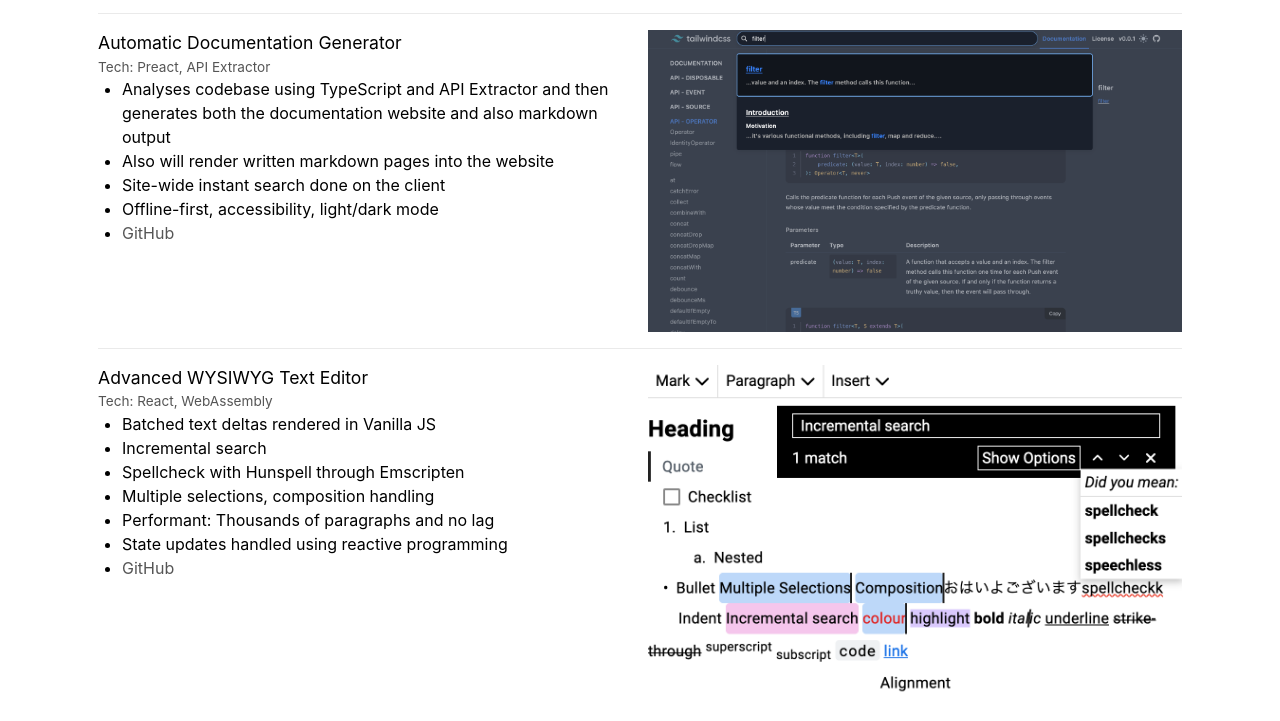
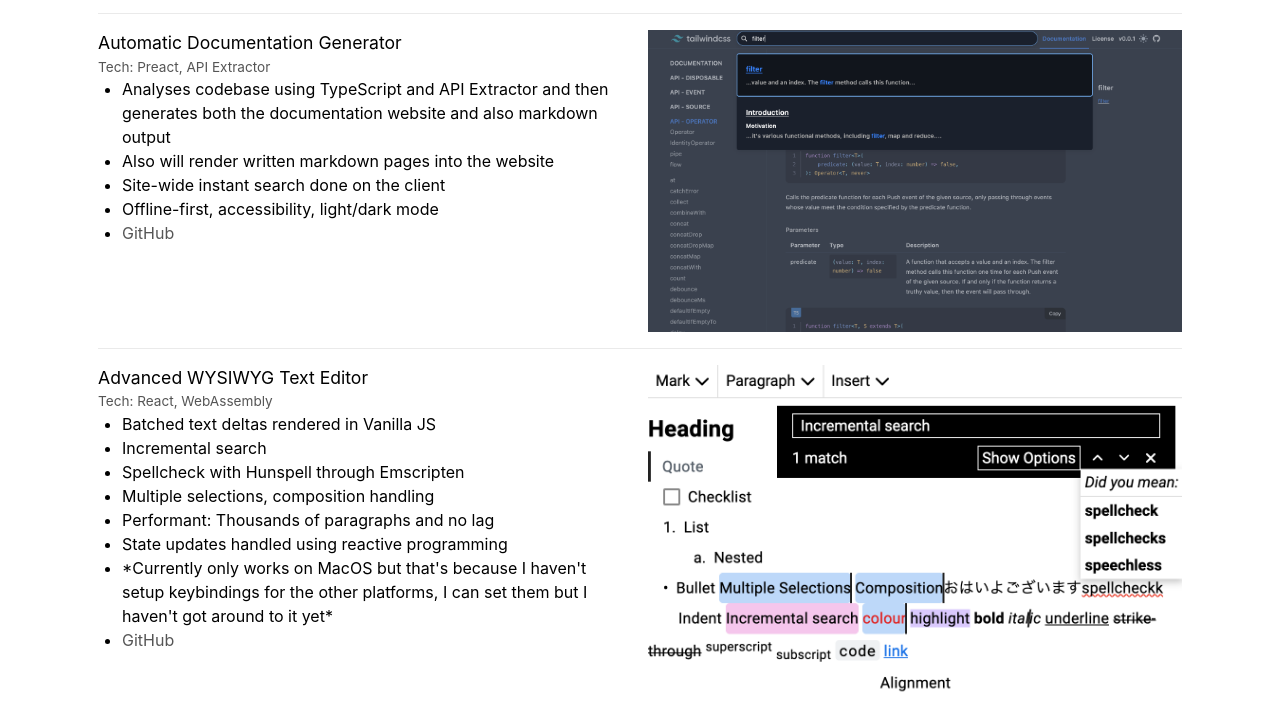
Before and after one commit to anthonyrota/website, a plain HTML site: page index.html in a window 1280 px wide. Shown: the part 1325-2046 px from the top of the page. Drawn offline with Linux system fonts and the light colour scheme.

Commit message:
add disclaimer

```diff
--- a/index.html
+++ b/index.html
@@ -289,6 +289,10 @@
                 <li class="project__list-item">Multiple selections, composition handling</li>
                 <li class="project__list-item">Performant: Thousands of paragraphs and no lag</li>
                 <li class="project__list-item">State updates handled using reactive programming</li>
+                <li class="project__list-item">
+                  *Currently only works on MacOS but that's because I haven't setup keybindings for the other platforms, I can set them but I haven't got around
+                  to it yet*
+                </li>
                 <li class="project__list-item"><a class="project__link" href="https://github.com/anthonyrota/texteditor">GitHub</a></li>
               </ul>
             </div>
```
